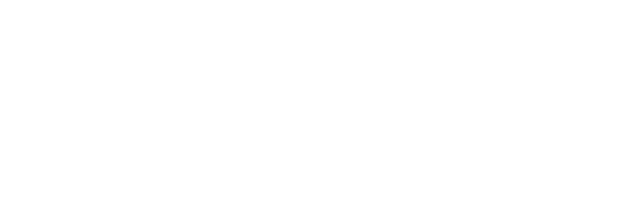
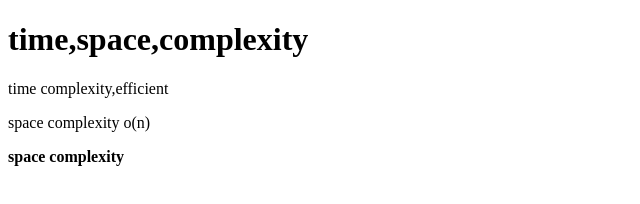
Before and after one commit to acciojob/time-and-space-complexity-ASJAT123, a website: page main.html in a window 1280 px wide. Shown: the whole page, without its empty margins (0-640 px from the left). Drawn offline with Linux system fonts and the light colour scheme.

Commit message:
created a submission

```diff
--- a/main.html
+++ b/main.html
@@ -10,6 +10,15 @@
 	<!-- the entire body must be written by student -->
     <script type="text/javascript" src="./script.js">
 </script>
+	<h1>
+		time,space,complexity
+	</h1>
+
+	<p>
+		time complexity,efficient
+	</p>
+	<p> space complexity o(n)</p>
+	<b>  space complexity</b>
 
 </body>
 
```
